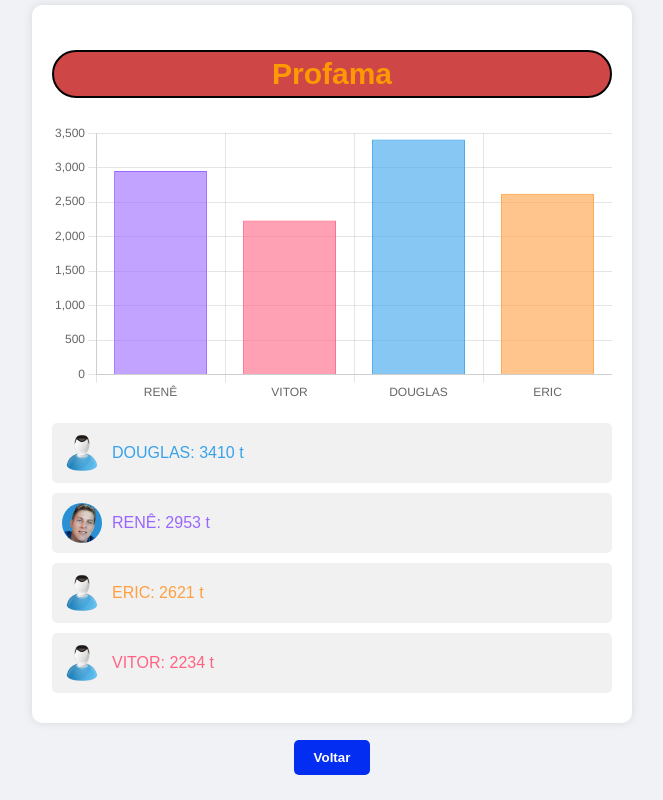
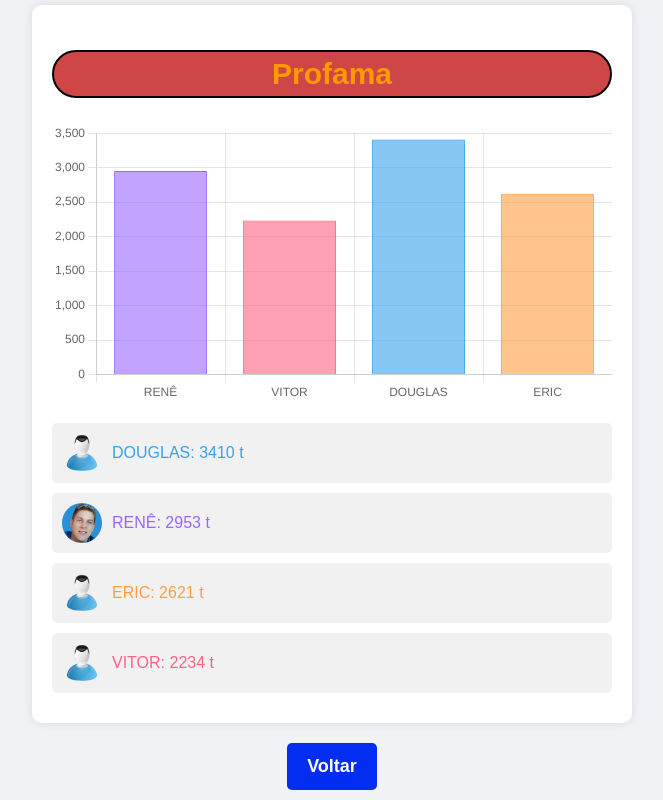
Before and after one commit to devmnl/Projects, a website: page rank/rank.html in a window 1280 px wide. Shown: the part 859-1659 px from the top of the page, without its empty margins (308-971 px from the left). Drawn offline with nearby package versions, Linux system fonts and the light colour scheme.

Commit message:
up button rank

```diff
--- a/rank/rank.css
+++ b/rank/rank.css
@@ -127,14 +127,16 @@ canvas {
 
 .button-back {
     text-decoration: none;
-    padding: 10px 20px;
+    padding: 13px 20px;
     background: #032ef1;
     color: #ffffff; /* Cor branca para o texto */
     border-radius: 5px;
     transition: background 0.3s ease, transform 0.2s ease; /* Adiciona uma transição para transformação */
     border: none; /* Remover a borda */
-    margin: 7px;
+    margin: 10px;
+    margin-bottom: 10px;
     font-weight: bold;
+    font-size: 18px;
 }
 
 .button-back:hover {
```
